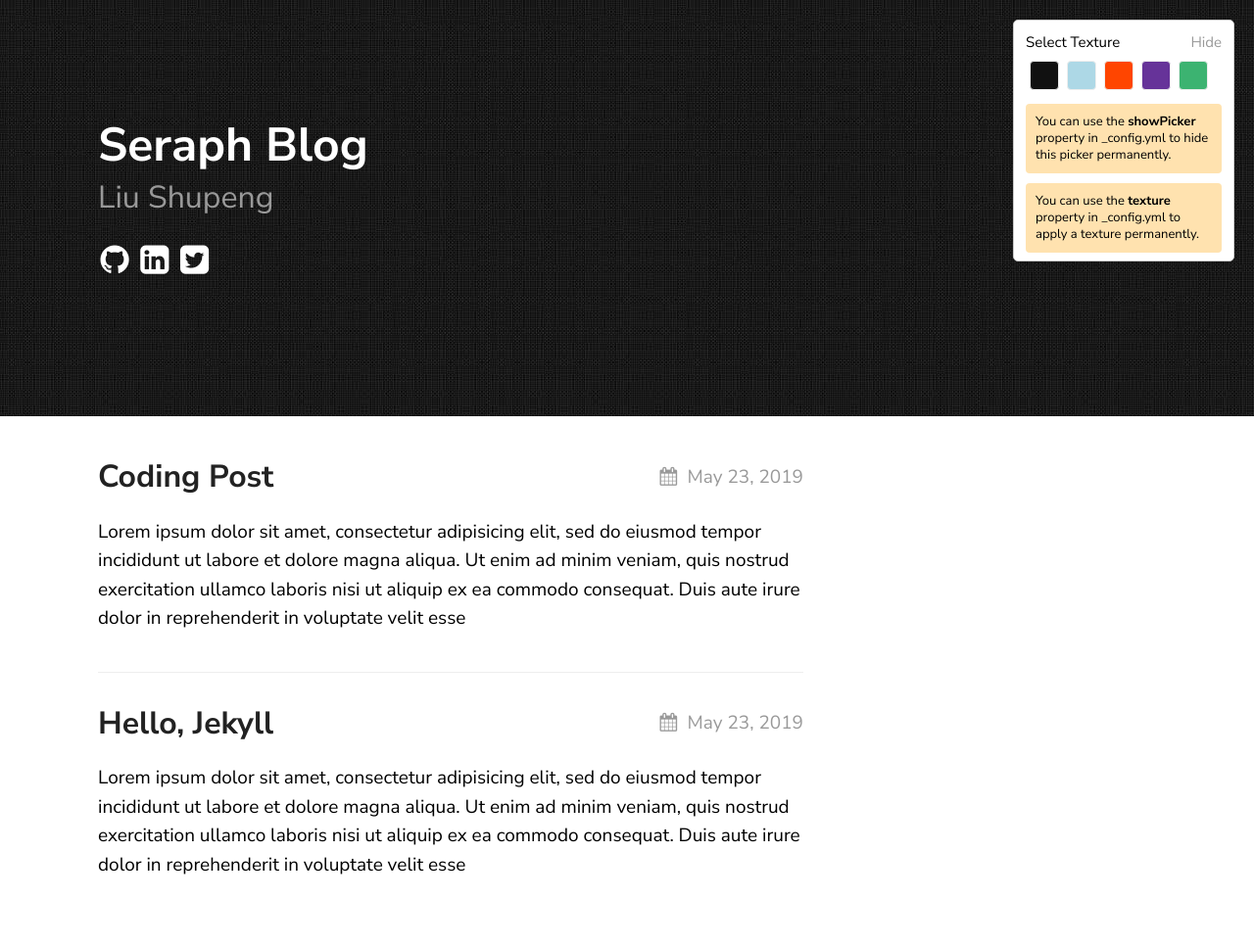
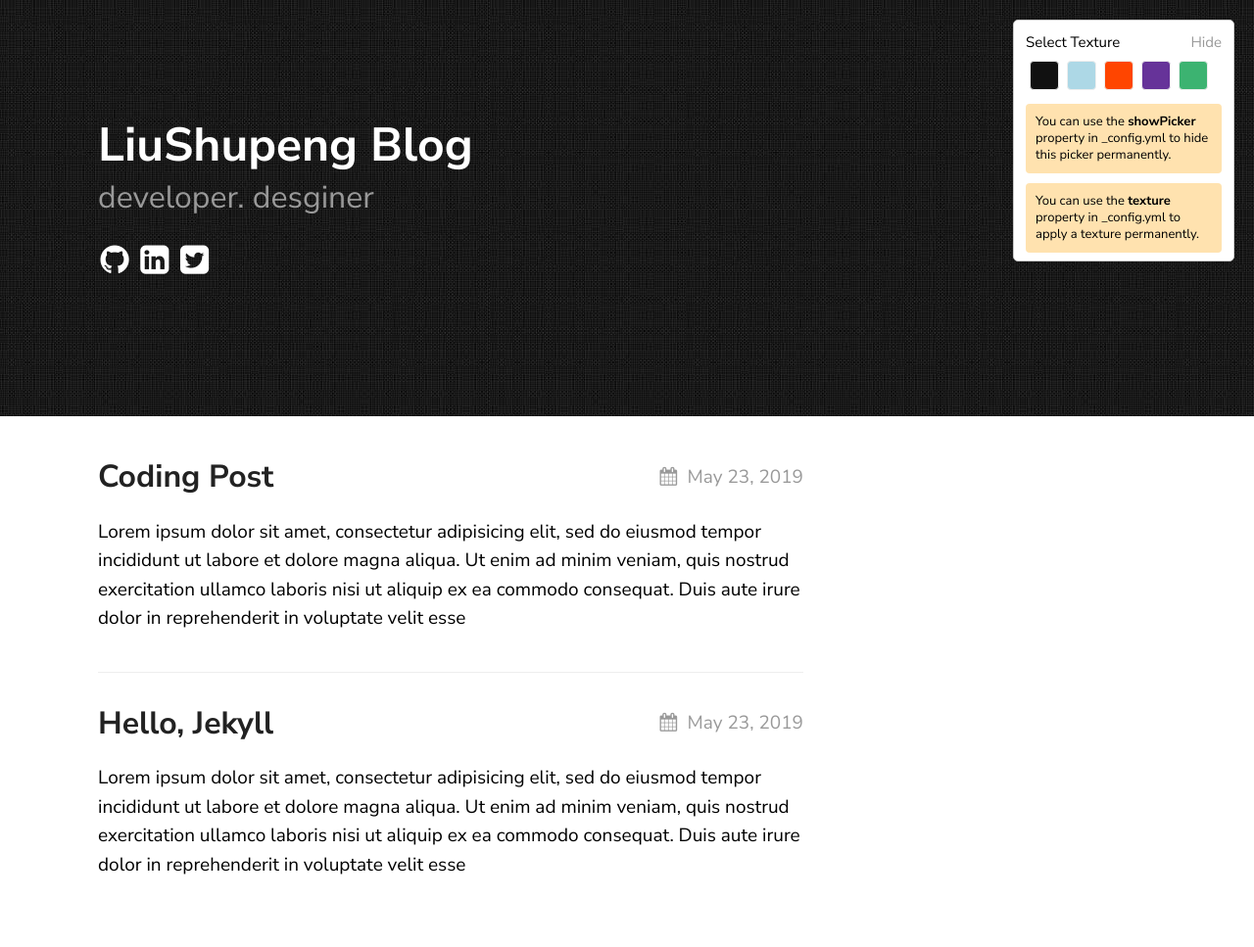
Before and after one commit to Seraph1990/Seraph1990.github.io, a Jekyll site: the page built from index.md, in a window 1280 px wide. Shown: the whole page at 98% size. Built offline with Jekyll 4.4.1, drawn with Linux system fonts in a browser that asks for light colours.

Commit message:
Update _config.yml

```diff
--- a/_config.yml
+++ b/_config.yml
@@ -15,8 +15,8 @@ sass:
 
 permalink: /posts/:title/
 texture:
-  title: Seraph Blog
-  tagline: Liu Shupeng
+  title: LiuShupeng Blog
+  tagline: developer. desginer
   date_format: "%b %-d, %Y"
   style: black
   showNav: false
```
